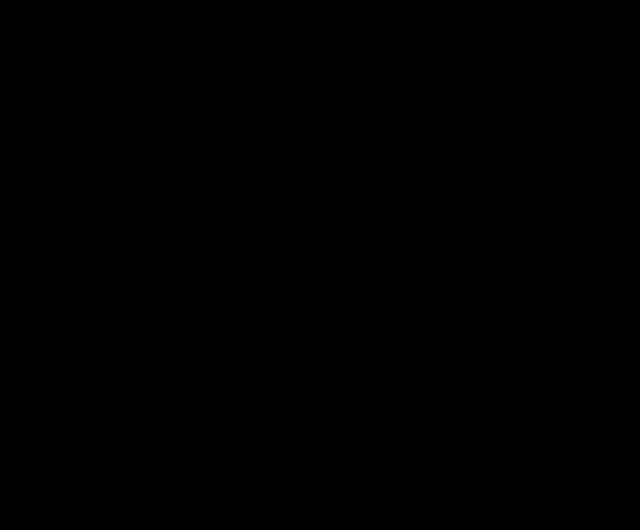
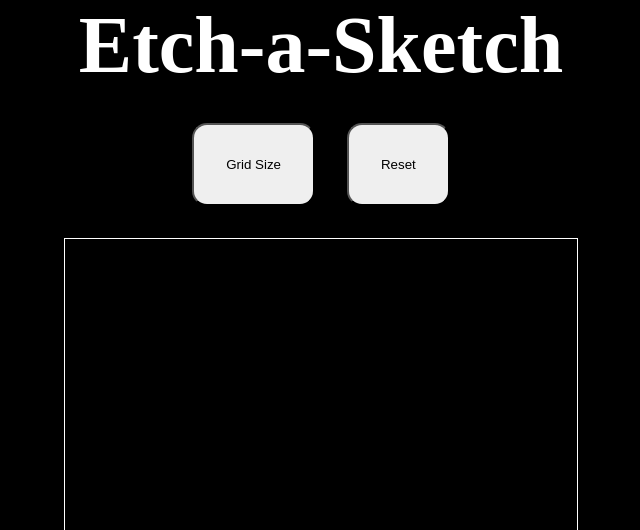
Before and after one commit to AntonHarbers/Etch-a-Sketch, a plain HTML site: page index.html in a window 1280 px wide. Shown: the top 530 px of the page, without its empty margins (319-959 px from the left). Drawn offline with Linux system fonts and the light colour scheme.

Commit message:
Feat: added functionalit, random color and darkening effect to come next commit

```diff
--- a/index.html
+++ b/index.html
@@ -1,15 +1,19 @@
 <!DOCTYPE html>
 <html lang="en">
-<head>
-    <meta charset="UTF-8">
-    <meta name="viewport" content="width=device-width, initial-scale=1.0">
+  <head>
+    <meta charset="UTF-8" />
+    <meta name="viewport" content="width=device-width, initial-scale=1.0" />
     <title>Etch a Sketch</title>
-    <link rel="stylesheet" href="style.css">
-</head>
-<body>
-    <div id="container">
-
+    <link rel="stylesheet" href="style.css" />
+  </head>
+  <body>
+    <h1>Etch-a-Sketch</h1>
+    <h2 class="errorText hidden">Error</h2>
+    <div class="btnRow">
+      <button id="gridSizeBtn">Grid Size</button>
+      <button id="resetBtn">Reset</button>
     </div>
-</body>
-<script src="script.js"></script>
+    <div id="container"></div>
+  </body>
+  <script src="script.js"></script>
 </html>
--- a/script.js
+++ b/script.js
@@ -0,0 +1,64 @@
+const container = document.querySelector("#container");
+const resetBtn = document.querySelector("#resetBtn");
+const gridSizeBtn = document.querySelector("#gridSizeBtn");
+const errorText = document.querySelector(".errorText");
+
+let gridSize = 16;
+
+let boxes = null;
+
+gridSizeBtn.addEventListener("click", () => {
+    const newGridSize = prompt("Input a number between 0 and 100");
+
+    if(newGridSize > 100 || newGridSize < 0 || isNaN(newGridSize)){
+        errorText.classList.remove("hidden")
+        errorText.textContent = "Please input a number between 0 and 100"
+        return;
+    }
+
+    gridSize = newGridSize
+
+    errorText.classList.add("hidden")
+
+    for (i = 0; i < boxes.length; ++i) {
+        boxes[i].remove();
+    }
+    createGrid();
+})
+
+
+const createGrid = () => {
+  for (var x = 0; x < gridSize; x++) {
+    const row = document.createElement("div");
+    row.classList.add("row");
+    container.appendChild(row);
+    for (var y = 0; y < gridSize; y++) {
+      const box = document.createElement("div");
+      box.classList.add("box");
+      box.addEventListener("mouseover", () => box.classList.add("white"));
+
+      if (x == 0) {
+        box.classList.add("topRow");
+      }
+      if (x == gridSize - 1) {
+        box.classList.add("bottomRow");
+      }
+      if (y == 0) {
+        box.classList.add("leftColumn");
+      }
+      if (y == gridSize - 1) {
+        box.classList.add("rightColumn");
+      }
+      row.appendChild(box);
+    }
+  }
+  boxes = Array.from(document.querySelectorAll(".box"));
+};
+
+resetBtn.addEventListener("click", () => {
+  for (i = 0; i < boxes.length; ++i) {
+    boxes[i].classList.remove("white");
+  }
+});
+
+createGrid();
--- a/style.css
+++ b/style.css
@@ -1,7 +1,84 @@
-*{
-    margin: 0;
+* {
+  margin: 0;
 }
 
-body{
-    background-color: black;
+body {
+  background-color: black;
+  display: flex;
+  flex-direction: column;
+  gap: 2rem;
+  justify-content: top;
+  align-items: center;
+  height: 100vh;
+  width: 100vw;
 }
+
+.btnRow{
+    display: flex;
+    gap: 2rem;
+}
+
+.container {
+  display: flex;
+  flex-direction: column;
+  justify-content: center;
+  align-items: center;
+}
+
+.row {
+  display: flex;
+  justify-content: center;
+  align-items: center;
+}
+
+.hidden{
+    display: none;
+}
+
+.errorText{
+    color: red;
+}
+
+.box {
+  height: 2rem;
+  width: 2rem;
+}
+
+.white {
+  background-color: white;
+}
+
+h1 {
+  color: white;
+  font-size: 5rem;
+  font-weight: bold;
+}
+
+button {
+  padding: 2rem;
+  border-radius: 15px;
+}
+
+button:hover {
+  opacity: 80%;
+}
+
+button:active {
+  opacity: 50%;
+}
+
+.topRow {
+  border-top: 1px solid white;
+}
+
+.bottomRow {
+  border-bottom: 1px solid white;
+}
+
+.leftColumn {
+  border-left: 1px solid white;
+}
+
+.rightColumn {
+  border-right: 1px solid white;
+}
```
